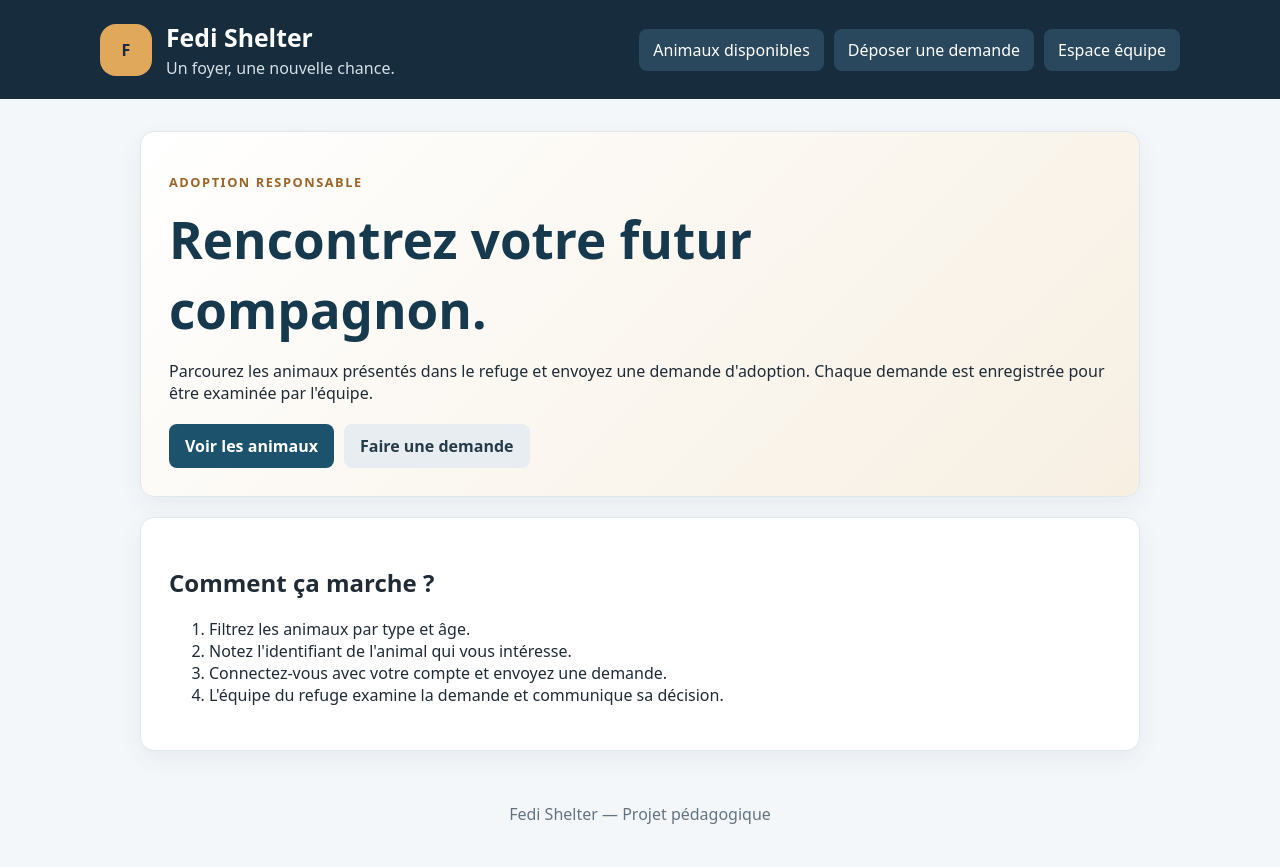
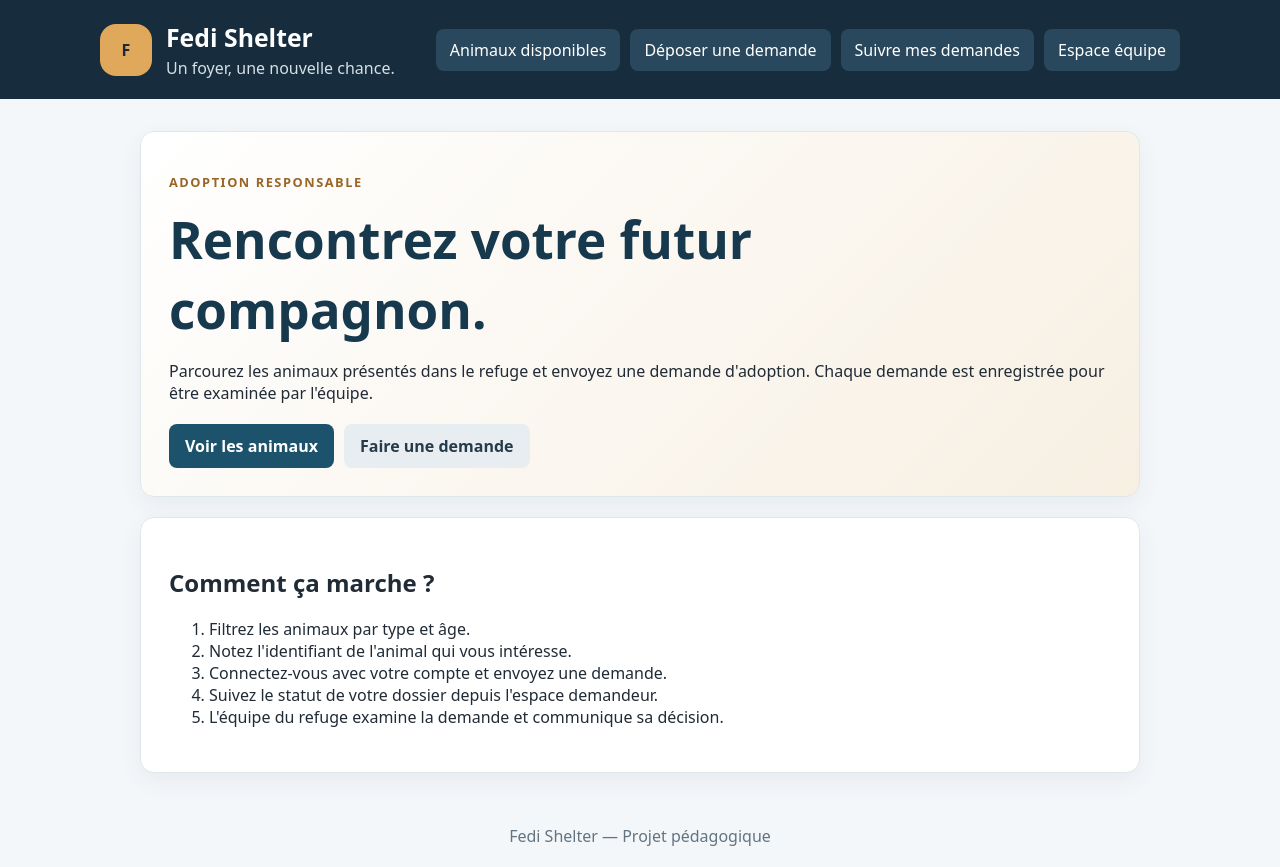
Before and after one commit to sellamifedi71-cyber/animal-shelter, a plain HTML site: page index.html in a window 1280 px wide. Before the commit the page ends 845 px from the top, so only its background shows below. Drawn offline with Linux system fonts and the light colour scheme.

Commit message:
Add request tracking to Fedi Shelter navigation

```diff
--- a/index.html
+++ b/index.html
@@ -1,4 +1,4 @@
 <!doctype html>
 <html lang="fr"><head><meta charset="utf-8"><meta name="viewport" content="width=device-width, initial-scale=1"><title>Fedi Shelter — Refuge animalier</title><link rel="stylesheet" href="style.css"></head>
-<body><header class="site-header"><div class="brand"><span class="brand-mark">F</span><div><h1>Fedi Shelter</h1><p>Un foyer, une nouvelle chance.</p></div></div><nav aria-label="Navigation principale"><a href="Av_animals.html">Animaux disponibles</a><a href="add_demande.php">Déposer une demande</a><a href="admin.php">Espace équipe</a></nav></header>
-<main class="container"><section class="hero"><p class="eyebrow">ADOPTION RESPONSABLE</p><h2>Rencontrez votre futur compagnon.</h2><p>Parcourez les animaux présentés dans le refuge et envoyez une demande d'adoption. Chaque demande est enregistrée pour être examinée par l'équipe.</p><div class="actions"><a class="button" href="Av_animals.html">Voir les animaux</a><a class="button secondary" href="add_demande.php">Faire une demande</a></div></section><section class="panel"><h2>Comment ça marche ?</h2><ol><li>Filtrez les animaux par type et âge.</li><li>Notez l'identifiant de l'animal qui vous intéresse.</li><li>Connectez-vous avec votre compte et envoyez une demande.</li><li>L'équipe du refuge examine la demande et communique sa décision.</li></ol></section></main><footer>Fedi Shelter — Projet pédagogique</footer></body></html>
+<body><header class="site-header"><div class="brand"><span class="brand-mark">F</span><div><h1>Fedi Shelter</h1><p>Un foyer, une nouvelle chance.</p></div></div><nav aria-label="Navigation principale"><a href="Av_animals.html">Animaux disponibles</a><a href="add_demande.php">Déposer une demande</a><a href="my_requests.php">Suivre mes demandes</a><a href="admin.php">Espace équipe</a></nav></header>
+<main class="container"><section class="hero"><p class="eyebrow">ADOPTION RESPONSABLE</p><h2>Rencontrez votre futur compagnon.</h2><p>Parcourez les animaux présentés dans le refuge et envoyez une demande d'adoption. Chaque demande est enregistrée pour être examinée par l'équipe.</p><div class="actions"><a class="button" href="Av_animals.html">Voir les animaux</a><a class="button secondary" href="add_demande.php">Faire une demande</a></div></section><section class="panel"><h2>Comment ça marche ?</h2><ol><li>Filtrez les animaux par type et âge.</li><li>Notez l'identifiant de l'animal qui vous intéresse.</li><li>Connectez-vous avec votre compte et envoyez une demande.</li><li>Suivez le statut de votre dossier depuis l'espace demandeur.</li><li>L'équipe du refuge examine la demande et communique sa décision.</li></ol></section></main><footer>Fedi Shelter — Projet pédagogique</footer></body></html>
```
